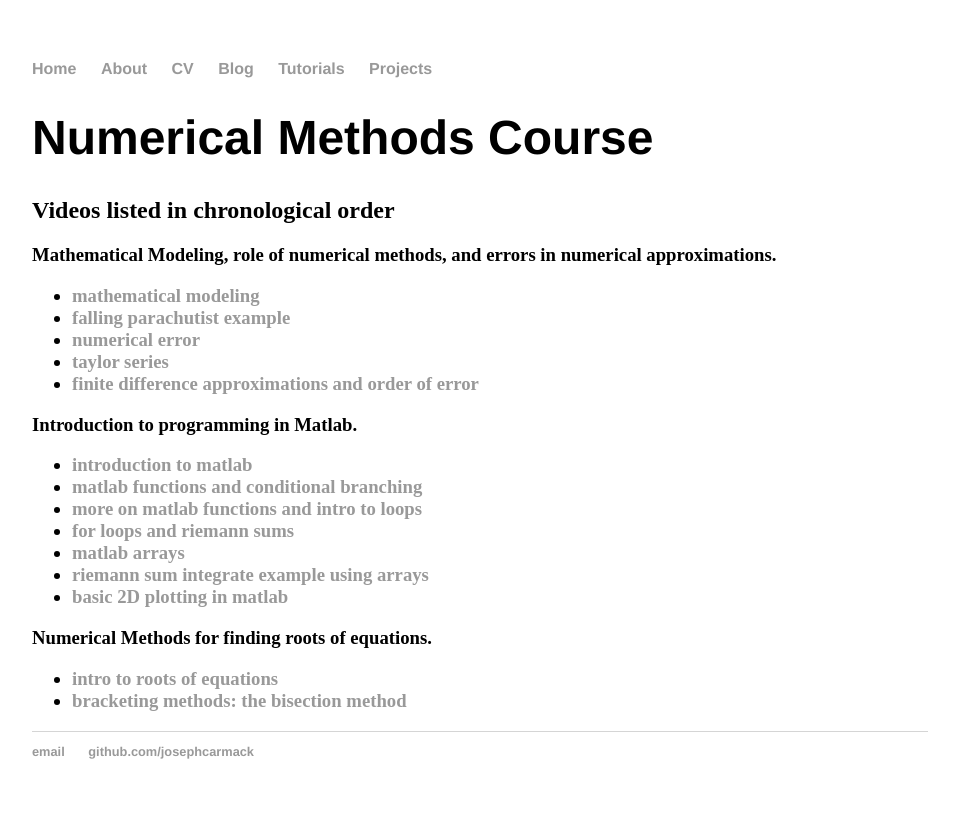
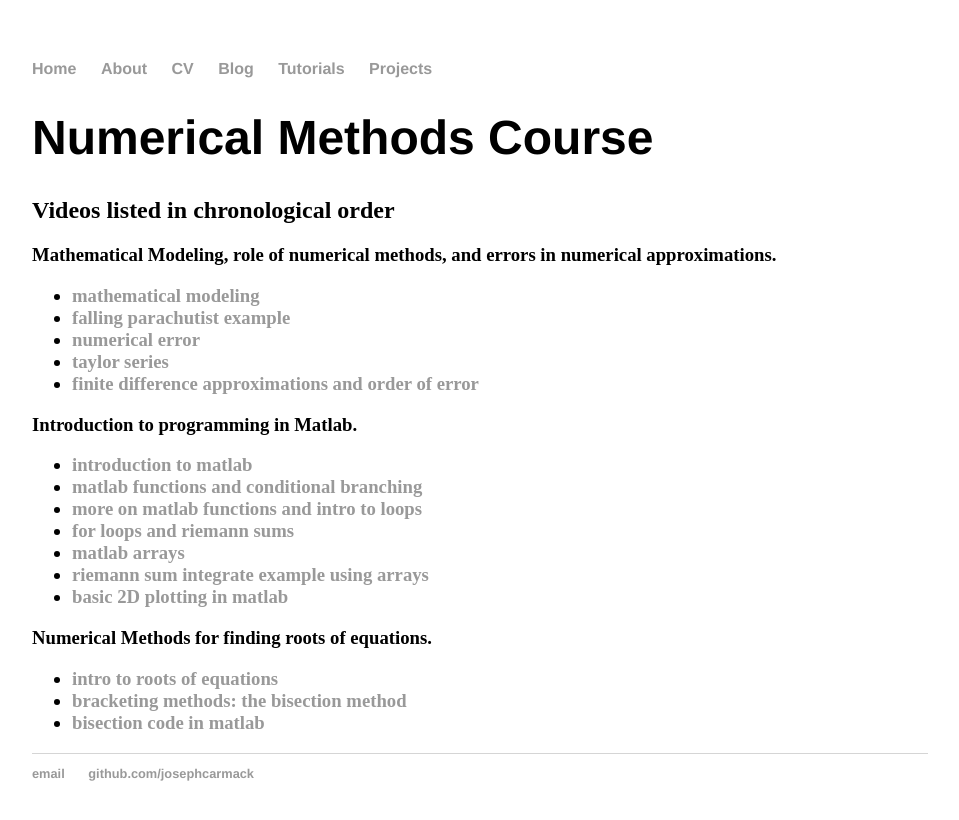
Before and after one commit to josephcarmack/josephcarmack.github.io, a Jekyll site: the page built from tutorials/meeg2703/index.html, in a window 1280 px wide. Shown: the top 820 px of the page, without its empty margins (160-1119 px from the left). Built offline with Jekyll 4.4.1, drawn with Linux system fonts in a browser that asks for light colours.

Commit message:
add bisection code video

```diff
--- a/tutorials/meeg2703/index.html
+++ b/tutorials/meeg2703/index.html
@@ -49,5 +49,7 @@ title: Numerical Methods Course
 					intro to roots of equations</a></li>
 			<li><a href="https://youtu.be/NVrAjvwDlzM">
 					bracketing methods: the bisection method</a></li>
+			<li><a href="https://youtu.be/-Mt0nZdqGJc">
+					bisection code in matlab</a></li>
 		</ul>
 	</h3>
```
